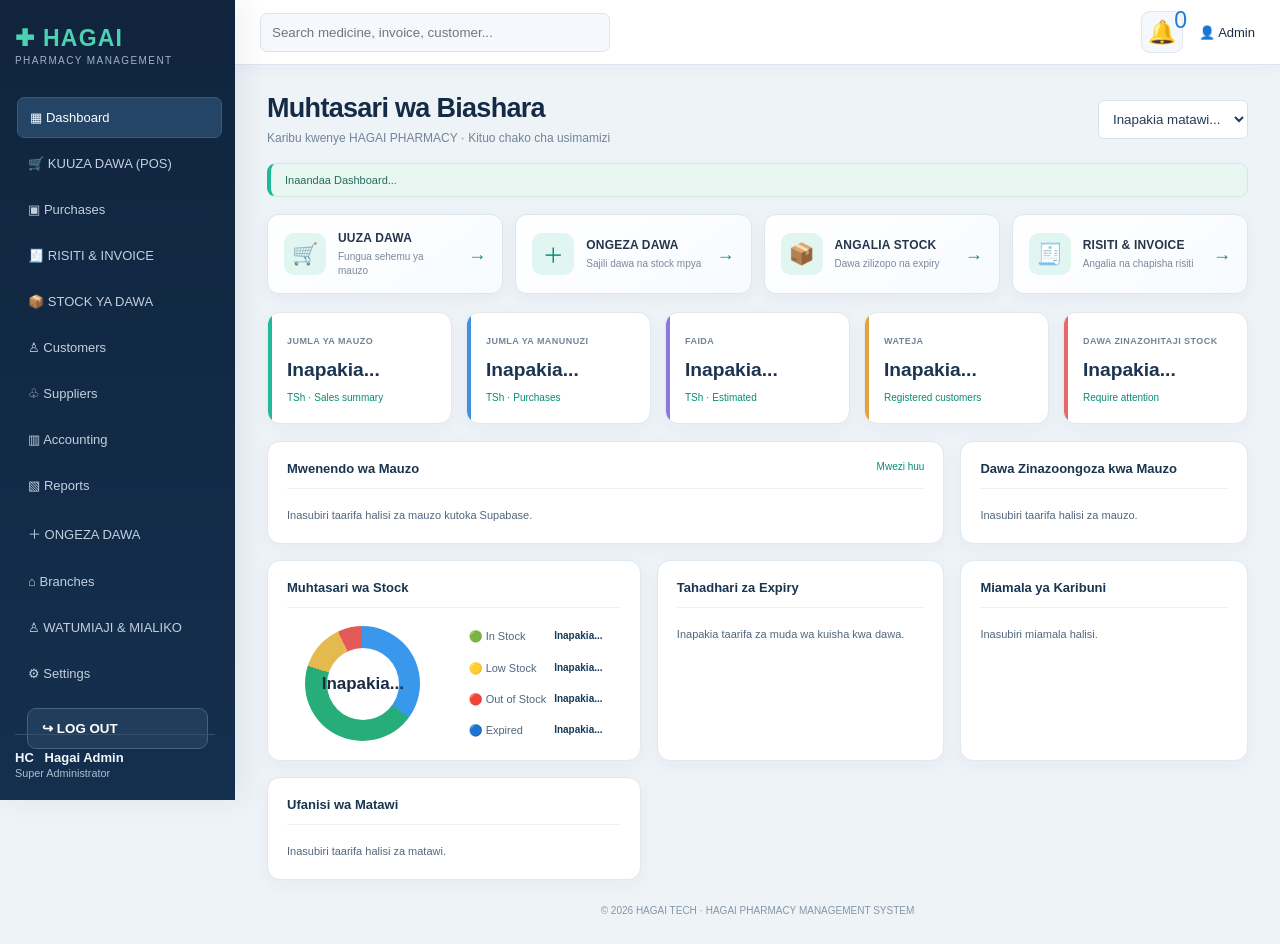
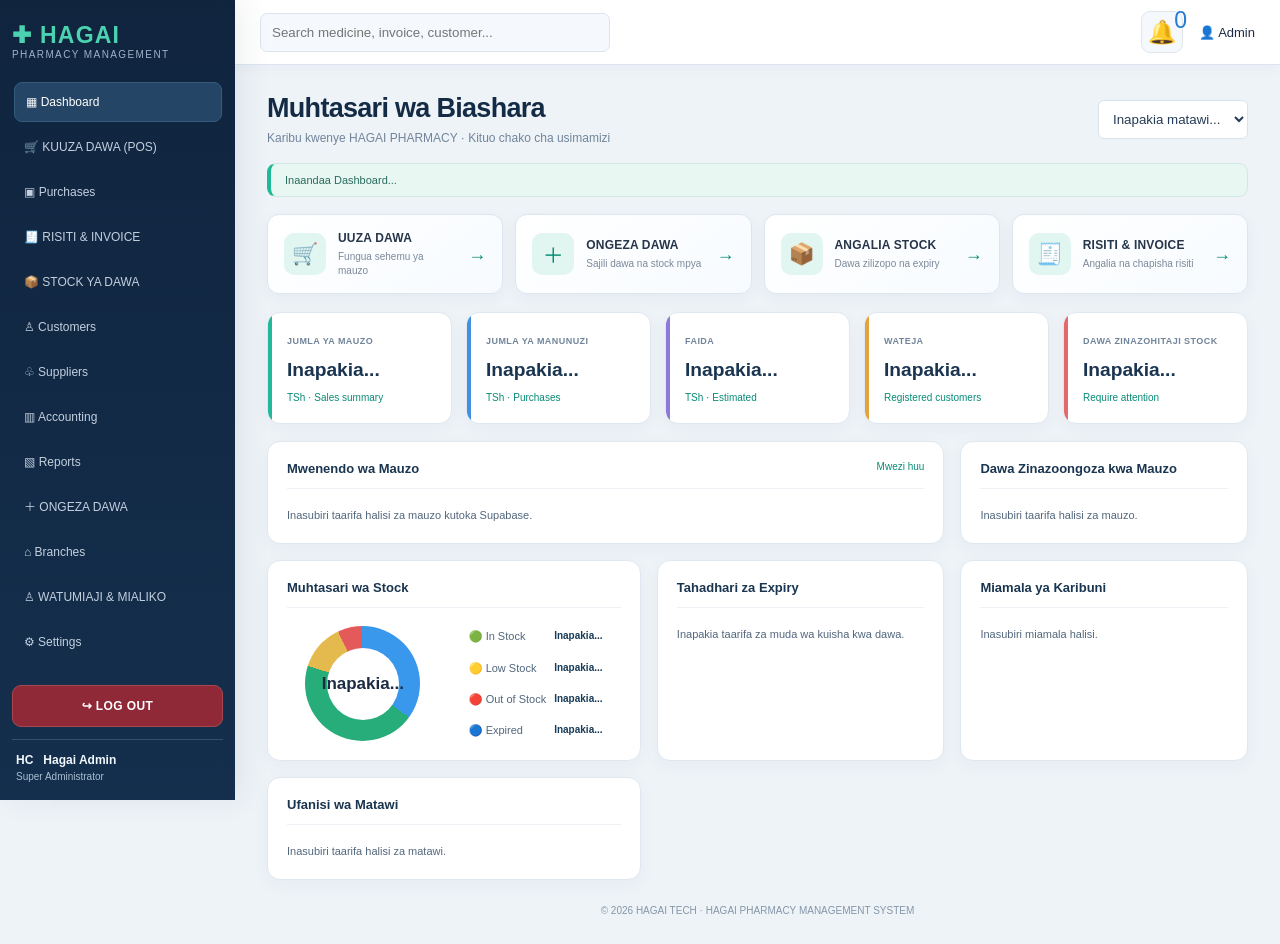
Before and after one commit to hagailaitony661-tech/HAGAI_PHARMACY, a plain HTML site: page index.html in a window 1280 px wide. Drawn offline with Linux system fonts and the light colour scheme; a script that the page names is missing.

Commit message:
Improve dashboard sidebar spacing and logout placement

```diff
--- a/assets/css/style.css
+++ b/assets/css/style.css
@@ -157,3 +157,83 @@ header .header-actions #notificationCount {
 .dashboard-page .logout-btn{display:block;width:calc(100% - 24px);margin:14px 12px 12px;padding:12px 14px;text-align:left;border:1px solid #46617c;border-radius:9px;background:#203d5b;color:#fff;font-weight:700;cursor:pointer}
 .dashboard-page .logout-btn:hover{background:#a52a36;border-color:#c64b55}
 .dashboard-page .logout-btn:disabled{opacity:.65;cursor:wait}
+
+
+/* Sidebar layout refinement: scrollable menu, fixed account and logout area */
+.dashboard-page .sidebar{
+  display:flex;
+  flex-direction:column;
+  height:100vh;
+  min-height:0;
+  padding:22px 12px 14px;
+  overflow:hidden;
+}
+.dashboard-page .sidebar nav{
+  display:flex;
+  flex-direction:column;
+  flex:1 1 auto;
+  min-height:0;
+  overflow-y:auto;
+  overflow-x:hidden;
+  margin:22px 0 12px;
+  padding:0 3px 8px 0;
+  scrollbar-width:thin;
+  scrollbar-color:#45627f transparent;
+}
+.dashboard-page .sidebar nav a{
+  flex:0 0 auto;
+  display:flex;
+  align-items:center;
+  min-height:40px;
+  padding:10px 11px;
+  line-height:1.25;
+  font-size:12px;
+  border-radius:8px;
+}
+.dashboard-page .sidebar .logout-btn{
+  position:static;
+  flex:0 0 auto;
+  display:flex;
+  align-items:center;
+  justify-content:center;
+  gap:8px;
+  width:100%;
+  min-height:42px;
+  margin:0 0 12px;
+  padding:10px 12px;
+  border:1px solid #a94750;
+  border-radius:9px;
+  background:#8f2937;
+  color:#fff;
+  font-size:12px;
+  font-weight:700;
+  letter-spacing:.4px;
+  cursor:pointer;
+}
+.dashboard-page .sidebar .logout-btn:hover{background:#b33343;border-color:#d66b76}
+.dashboard-page .sidebar .logout-btn:disabled{opacity:.65;cursor:wait}
+.dashboard-page .sidebar .profile{
+  position:static;
+  flex:0 0 auto;
+  width:100%;
+  margin:0;
+  padding:12px 4px 2px;
+  border-top:1px solid #35506b;
+  line-height:1.45;
+  font-size:12px;
+}
+.dashboard-page .sidebar .profile small{display:block;font-size:10px}
+@media(max-width:650px){
+  .dashboard-page .sidebar{width:65px;padding:12px 5px}
+  .dashboard-page .sidebar h2{font-size:10px;white-space:nowrap}
+  .dashboard-page .sidebar>small{display:none}
+  .dashboard-page .sidebar nav{margin:18px 0 10px;gap:5px}
+  .dashboard-page .sidebar nav a{justify-content:center;min-height:42px;padding:10px 2px;font-size:0}
+  .dashboard-page .sidebar nav a:first-letter{font-size:17px}
+  .dashboard-page .sidebar .logout-btn{
+    width:100%;min-height:40px;margin:0 0 8px;padding:8px 2px;
+    font-size:0;letter-spacing:0;
+  }
+  .dashboard-page .sidebar .logout-btn::first-letter{font-size:20px}
+  .dashboard-page .sidebar .profile{display:none}
+}
```
